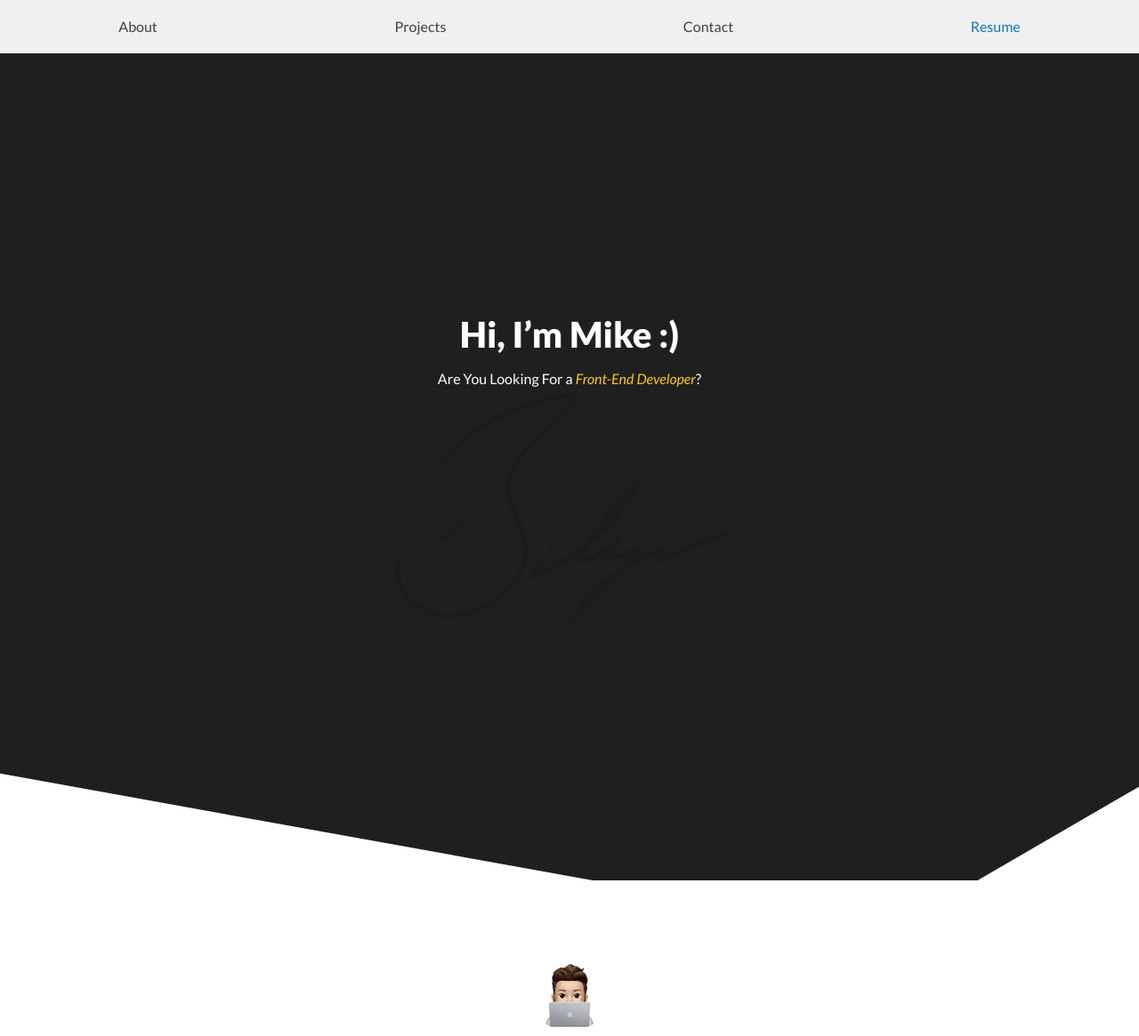
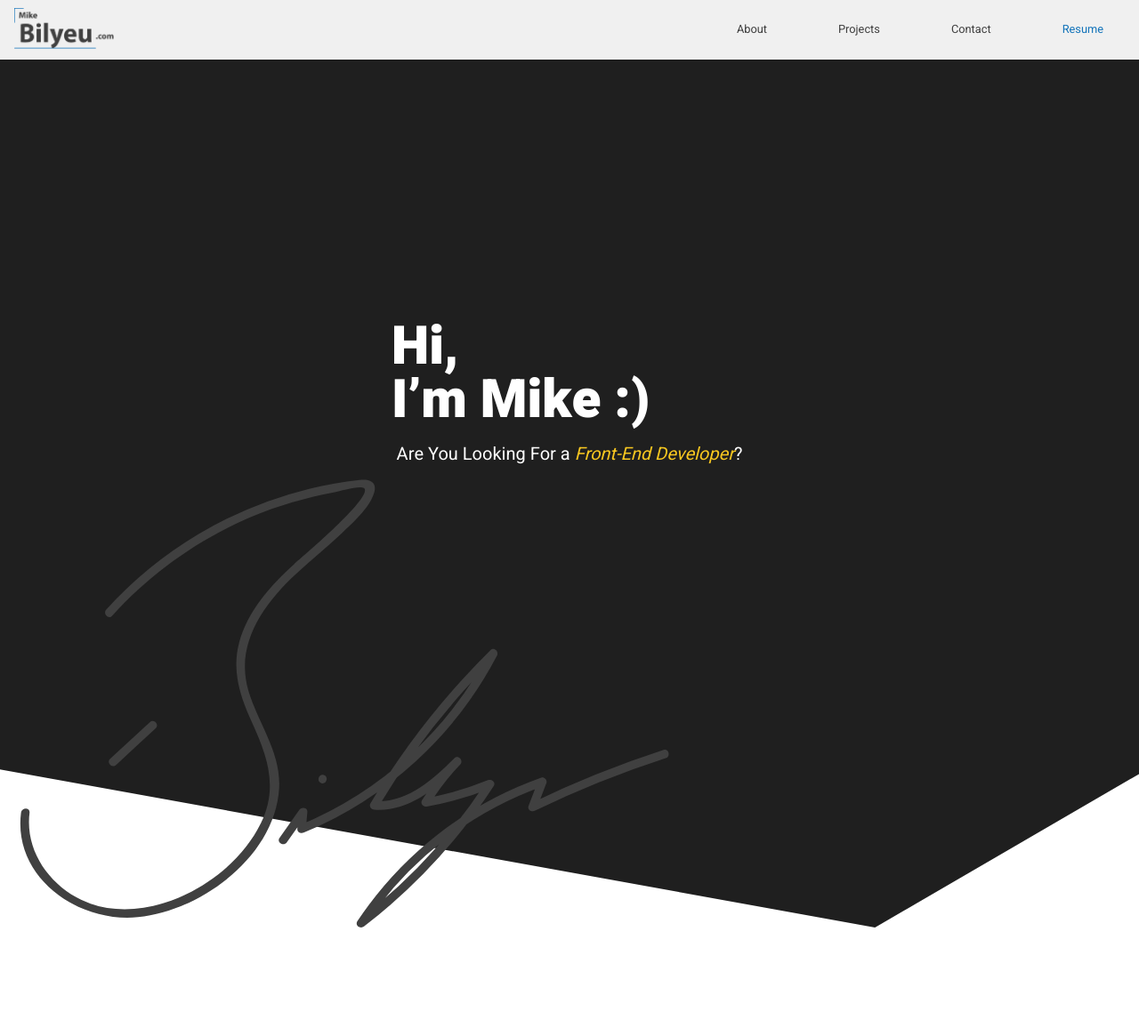
Before and after one commit to MikeBilyeu/portfolio, a plain HTML site: page index.html in a window 1280 px wide. Shown: the top 1165 px of the page at 89% size. Drawn offline with Linux system fonts and the light colour scheme.

Commit message:
Fix responsive styles, refactor assets

```diff
--- a/index.html
+++ b/index.html
@@ -6,7 +6,7 @@
     <title>Dev Portfolio | Mike Bilyeu</title>
     <link rel="stylesheet" href="styles.css" />
     <link
-      href="https://fonts.googleapis.com/css2?family=Lato:ital,wght@0,100;0,300;0,400;0,700;0,900;1,100;1,300;1,400;1,700;1,900&display=swap"
+      href="https://fonts.googleapis.com/css2?family=Heebo:wght@100;200;300;400;500;600;700;800;900&display=swap"
       rel="stylesheet"
     />
   </head>
@@ -22,9 +22,11 @@
         <a id="resume" href="#">Resume</a>
       </nav>
       <h1>
-        Hi, I’m Mike :)
+        Hi, <br id="title-break" />
+        I’m Mike :)
       </h1>
       <h3>Are You Looking For a <span>Front-End Developer</span>?</h3>
+      <img id="signature" src="./assets/images/signature.svg" alt="" />
     </header>
 
     <main>
--- a/styles.scss
+++ b/styles.scss
@@ -8,7 +8,7 @@ html,
 body {
   padding: 0;
   margin: 0;
-  font-family: "Lato", Arial, sans-serif;
+  font-family: "Heebo", sans-serif, Arial;
   height: 100%;
   width: 100%;
 }
@@ -20,21 +20,24 @@ header {
   grid-template-rows: 1fr 1fr;
   color: #fff;
   background-color: darkColor(dark);
-  background-image: url("./assets/images/signature.png");
-  background-size: 45rem;
-  background-repeat: no-repeat;
-  background-position: 50% 45vh;
+
+  #signature {
+    position: absolute;
+    width: 60vw;
+    max-width: 50rem;
+    min-width: 15rem;
+    bottom: -20vw;
+    z-index: 1;
+  }
 
   &::after {
     content: "";
     position: absolute;
-    bottom: -190px;
+    bottom: -19vw;
     width: 100%;
-    overflow: hidden;
-    height: 195px;
-    background: url("./assets/images/headerBottom.svg");
+    background: url("./assets/images/headerBottom.svg") no-repeat center center;
     background-size: 102%;
-    background-repeat: no-repeat;
+    height: 20vw;
   }
 
   nav {
@@ -45,15 +48,15 @@ header {
     display: grid;
     grid-auto-flow: column;
     place-items: center;
-    z-index: 1;
+    z-index: 3;
 
     a {
       width: 100%;
       text-align: center;
       color: darkColor(medium);
       text-decoration: none;
-      font-size: 1rem;
-      padding: 1.25rem 0.75rem;
+      font-size: 0.8rem;
+      padding: 1.5rem 0.75rem;
     }
 
     a:first-child {
@@ -63,19 +66,26 @@ header {
       color: $primary-color;
     }
   }
+
   h1 {
     font-size: 2.5rem;
     font-weight: 900;
     text-align: center;
     margin: auto;
     margin-bottom: 0;
+    z-index: 2;
+    #title-break {
+      display: none;
+    }
   }
+
   h3 {
     margin: auto;
     text-align: center;
     margin-top: 1rem;
-    font-size: 1rem;
+    font-size: 0.95rem;
     font-weight: 400;
+    z-index: 2;
 
     span {
       color: $secondary-color;
@@ -87,7 +97,7 @@ header {
 main {
   color: darkColor(medium);
   display: grid;
-  padding: 25vh 0;
+  padding: 25vw 0;
   grid-row-gap: 10rem;
   place-items: center;
   text-align: center;
@@ -227,3 +237,44 @@ footer {
     text-align: center;
   }
 }
+
+@media only screen and (min-width: 768px) {
+  header {
+    grid-template-rows: 3fr 2fr;
+    nav {
+      grid-template-columns: 8fr repeat(4, 1fr);
+      a:first-child {
+        display: inline;
+        width: 9rem;
+        justify-self: start;
+        padding: 0.4rem 1rem 0.2rem 1rem;
+        img {
+          width: 7rem;
+        }
+      }
+      a {
+        padding: 1.5rem 2.5rem;
+      }
+    }
+
+    h1 {
+      font-size: 3.75rem;
+      text-align: left;
+      line-height: 3.75rem;
+      width: 25rem;
+
+      #title-break {
+        display: inherit;
+      }
+    }
+
+    h3 {
+      font-size: 1.25rem;
+      width: 25rem;
+    }
+
+    #signature {
+      bottom: -25vw;
+    }
+  }
+}
```
Also changed, not shown: assets/images/BilyeuSignature.svg (deleted), assets/images/signature.png (deleted), assets/images/signature.svg (added), styles.css, 2 other files.
